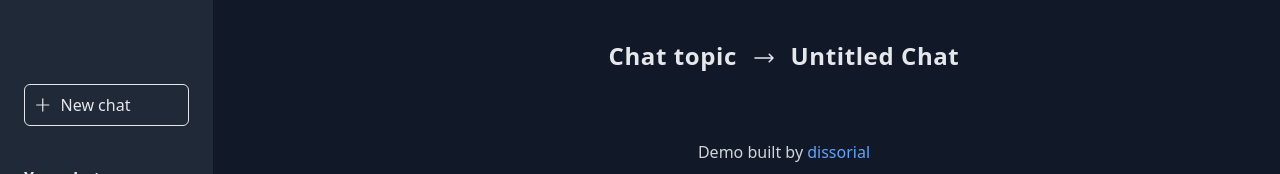
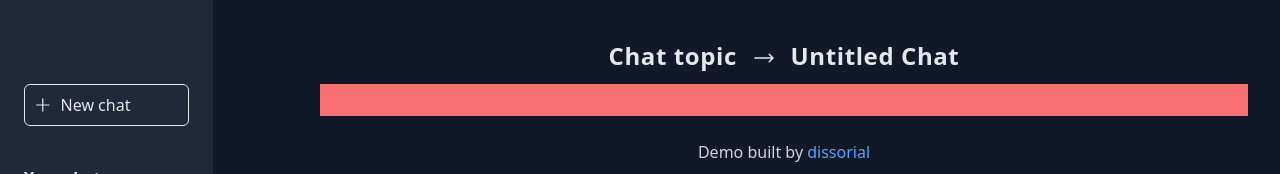
Before and after one commit to alexd725/doc-chatbot, a Next.js app: page / in a window 1280 px wide. Both pictures are taken after a click on the button "New chat". Shown: the top 174 px of the page. Built offline with nearby package versions, Linux system fonts and the light colour scheme; no server answers; the database is empty.

Commit message:
namespace without chats + UI screen fix

```diff
--- a/pages/index.tsx
+++ b/pages/index.tsx
@@ -175,7 +175,11 @@ export default function Home({ initialNamespace }: HomeProps) {
 
   return (
     <>
-      <div className="flex bg-gray-900 pb-40">
+      <div
+        className={`flex bg-gray-900 pb-40 ${
+          !nameSpaceHasChats ? 'h-screen' : ''
+        }`}
+      >
         <div className="fixed top-0 left-0 w-1/6 h-screen flex flex-col gap-y-5 overflow-y-auto bg-gray-800 px-6">
           <div className="flex h-16 shrink-0 items-center"></div>
 
@@ -219,7 +223,7 @@ export default function Home({ initialNamespace }: HomeProps) {
 
                 <div
                   className={`flex flex-col items-stretch ${
-                    messages.length > 0 ? 'flex-grow' : ''
+                    messages.length > 0 ? 'flex-grow' : 'bg-red-400'
                   }`}
                 >
                   <MessageList
@@ -254,7 +258,7 @@ export default function Home({ initialNamespace }: HomeProps) {
                 </p>
               </>
             ) : (
-              <div className="flex flex-col items-center justify-center h-full">
+              <div className="flex flex-col items-center justify-center h-screen ">
                 <h1 className="text-5xl font-bold text-gray-100">Welcome</h1>
                 <p className="text-2xl text-gray-100 mt-4">
                   Get started by creating a chat for this topic in the sidebar.
```
